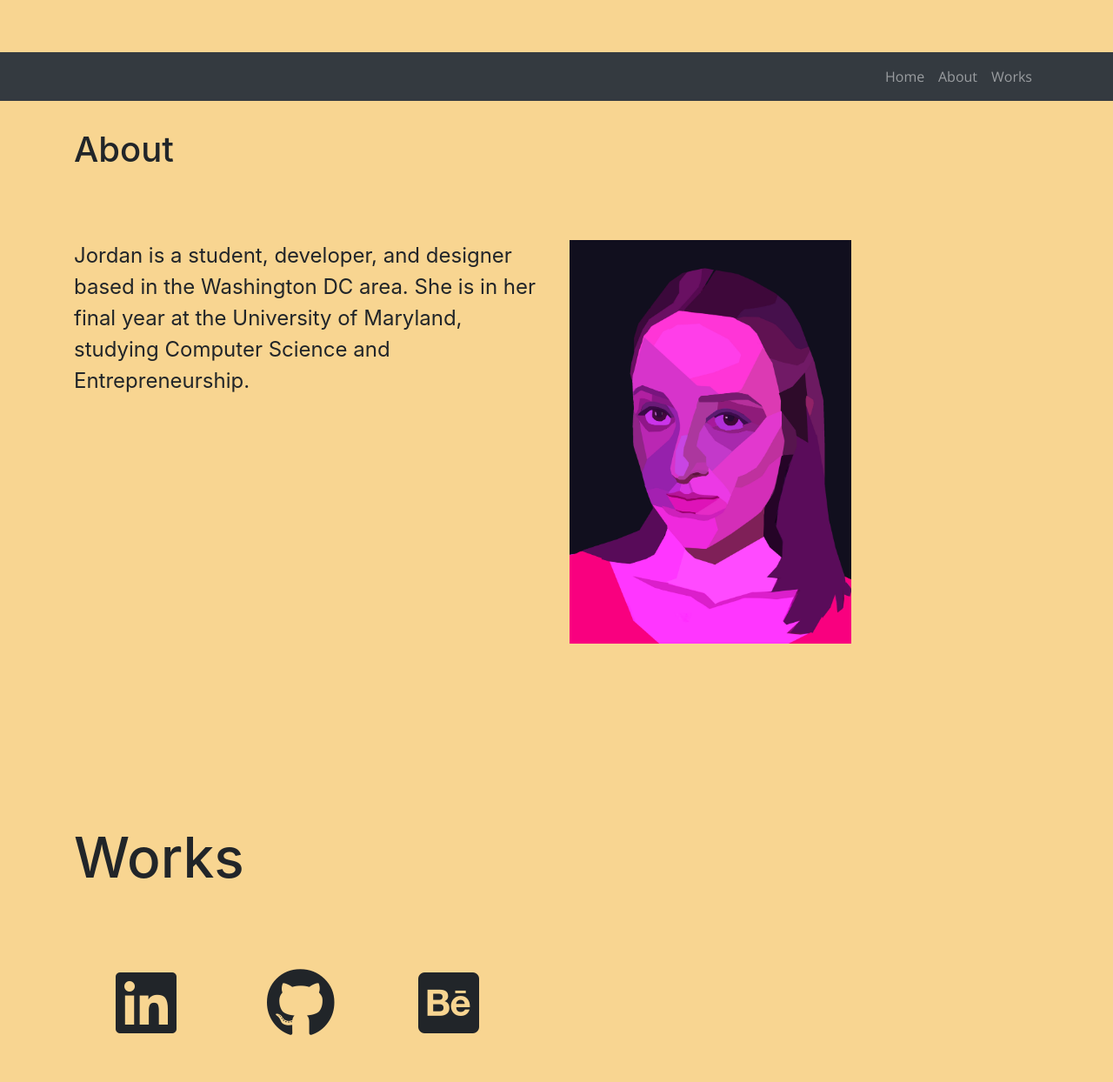
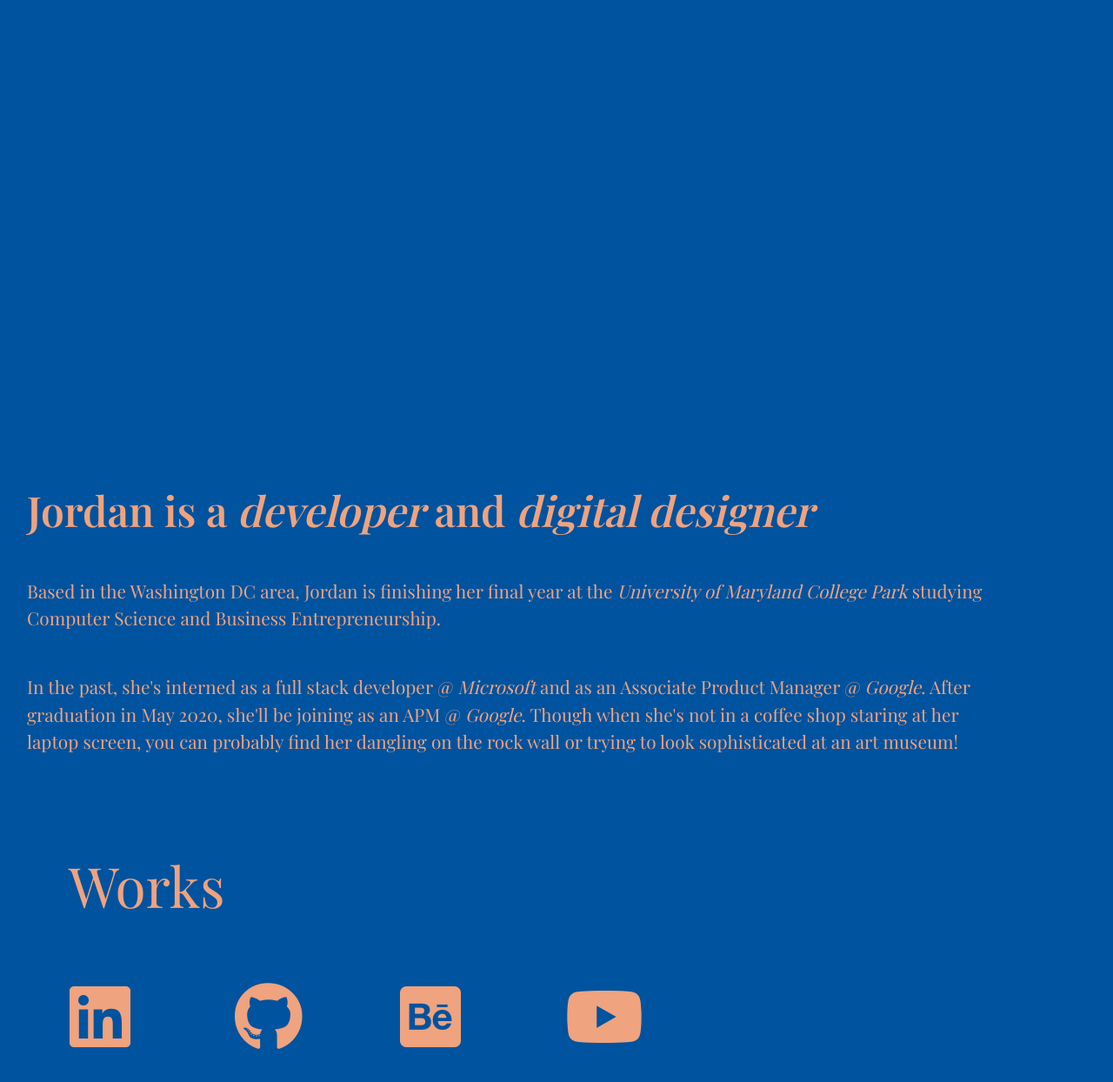
Before and after one commit to jordanrmess/jordanrmess.github.io, a website: page index.html in a window 1280 px wide. Shown: the part 684-1928 px from the top of the page at 87% size. Drawn offline with nearby package versions, Linux system fonts and the light colour scheme.

Commit message:
website revamp

```diff
--- a/css/hover.css
+++ b/css/hover.css
@@ -2373,7 +2373,7 @@
   left: 0;
   right: 0;
   bottom: 0;
-  background: #f8d591;
+  background: #efa37f;
   height: 4px;
   -webkit-transform: translateY(4px);
   transform: translateY(4px);
--- a/css/styles.css
+++ b/css/styles.css
@@ -1,16 +1,3 @@
-/*!
- * Start Bootstrap - The Big Picture (https://startbootstrap.com/template-overviews/the-big-picture)
- * Copyright 2013-2019 Start Bootstrap
- * Licensed under MIT (https://github.com/BlackrockDigital/startbootstrap-the-big-picture/blob/master/LICENSE)
- */
-/* body {
-  background: url('http://placehold.it/1920x1080') no-repeat center center fixed;
-  -webkit-background-size: cover;
-  -moz-background-size: cover;
-  background-size: cover;
-  -o-background-size: cover;
-} */
-
 html {
 	scroll-behavior: smooth;
 }
@@ -22,58 +9,26 @@ body {
 }
 
 body {
-  background-color: #f8d591;
-}
-
-.elegantshadow {
-  color: #131313;
-  background-color: #e7e5e4;
-  letter-spacing: .15em;
-  text-shadow:
-    1px -1px 0 #767676,
-    -1px 2px 1px #737272,
-    -2px 4px 1px #767474,
-    -3px 6px 1px #787777,
-    -4px 8px 1px #7b7a7a,
-    -5px 10px 1px #7f7d7d,
-    -6px 12px 1px #828181,
-    -7px 14px 1px #868585,
-    -8px 16px 1px #8b8a89,
-    -9px 18px 1px #8f8e8d,
-    -10px 20px 1px #949392,
-    -11px 22px 1px #999897,
-    -12px 24px 1px #9e9c9c,
-    -13px 26px 1px #a3a1a1,
-    -14px 28px 1px #a8a6a6,
-    -15px 30px 1px #adabab,
-    -16px 32px 1px #b2b1b0,
-    -17px 34px 1px #b7b6b5,
-    -18px 36px 1px #bcbbba,
-    -19px 38px 1px #c1bfbf,
-    -20px 40px 1px #c6c4c4,
-    -21px 42px 1px #cbc9c8,
-    -22px 44px 1px #cfcdcd,
-    -23px 46px 1px #d4d2d1,
-    -24px 48px 1px #d8d6d5,
-    -25px 50px 1px #dbdad9,
-    -26px 52px 1px #dfdddc,
-    -27px 54px 1px #e2e0df,
-    -28px 56px 1px #e4e3e2;
+	background-color: #00539e;
 }
 
 
+
 .navbar {
-  font-family: 'Open Sans', sans-serif;
+	font-family: 'Playfair Display', serif;
 	font-weight: 200;
+	background-color: #00539e !important;
+
 
 }
 
 #cover_text {
 	padding-top: 4rem;
-  font-family: 'Open Sans', sans-serif;
-  font-size:5rem;
+	font-family: 'Playfair Display', serif;
+	font-size: 5rem;
 	font-weight: 200;
-  color: #4F5A65;
+	color:
+		#efa37f;
 
 
 }
@@ -86,118 +41,83 @@ body {
 
 section {
 	height: 100%;
-  width:100%;
+	width: 100%;
 }
 
-section #contact{
-  padding-left:1rem;
+section #contact {
+	padding-left: 1rem;
 }
 
 
 
 
-
+#contact{
+	font-family: 'Playfair Display', serif;
+  color:
+  #efa37f;
+}
 #contact h1 {
 	font-size: 4rem;
-  padding: 2rem 0;
 }
 
 #contact a {
 	text-decoration: none;
-  color: #212529
 }
 
 #contact a:hover {
 	text-decoration: none;
-  color: #212529;
 }
 
+.outer_contact{
+  position: relative;
+}
+.inner_contact{
+  position: absolute;
+  top:4rem;
+  left:4rem;
+}
 
-/* #contact {
-  background-color: white;
-} */
 
 .navbar a:active {
 	color: white;
 }
 
 
-/* #about {
-  background-color: #edcabd;
-} */
+#about {
+	font-family: 'Playfair Display', serif;
+	color:
+		#efa37f;
+}
 
 
-#about_text{
-  font-size: 1.5rem;
+#about_text {
+	font-size: 1.3rem;
+	color:
+		#efa37f;
 }
 
 #about h1 {
 	padding-bottom: 0.5rem;
+	font-size: 3rem;
+	font-weight: 600;
+	;
 }
 
-#about .row{
-  padding: 2rem 0 2rem 0;
+#about .row {
+	padding: 1rem 0 1rem 0;
 }
 
-.about_item{
-  margin-top:1.8rem;
+/* .about_item {
+	margin-top: 1.8rem;
 	margin-bottom: 1rem;
 	font-size: 2vw;
-  font-family: 'Open Sans',sans-serif;
+	font-family: 'Open Sans', sans-serif;
 	font-weight: 300;
 
-}
+} */
 
-#about i{
-  font-size:7vw;
-  margin: 1.3rem 0rem 0rem 0rem
-}
-
-@media only screen and (max-width:	600px){
- #about img{
-   display:none;
- }
- #about p{
-   padding:1rem;
- }
-
-}
-
-img {
-  width: 60%;
-  height: auto;
-}
-
-.small_img{
-  display:none;
-}
-
-@media only screen and (max-width: 1000px) {
-  .large_img{
-    display:none;
-  }
-  .small_img{
-    display:block;
-  }
-  .row .row{
-    padding:1rem;
-  }
-}
-
-#about img {
-  -webkit-transition: all 0.5s ease;
-  -moz-transition: all 0.5s ease;
-  -o-transition: all 0.5s ease;
-  -ms-transition: all 0.5s ease;
-  transition: all 0.5s ease;
-}
-
-#about img:hover {
-  -webkit-transform: rotate(-5deg);
-  -moz-transform: rotate(-5deg);
-  -o-transform: rotate(-5deg);
-  -ms-transform: rotate(-5deg);
-  transform: rotate(-5deg);
+#about i {
+	margin: 1.3rem 0rem 0rem 0rem;
 }
 
 .desc1 {
@@ -232,7 +152,6 @@ a:active {
 	color: inherit;
 }
 
-
 .about-link {
 	background-color: #212529;
 	border-color: #212529;
@@ -240,6 +159,14 @@ a:active {
 	padding: 1rem;
 }
 
+.about_outer{
+  position: relative;
+}
+#about_inner{
+  position:absolute;
+  bottom:1rem;
+  left:1rem;
+}
 .wrapper {
 	display: grid;
 	grid-template-columns: 100px 100px 100px;
@@ -256,15 +183,10 @@ a:active {
 	font-size: 150%;
 }
 
-.spotify-link{
-  font-weight:600;
-  color: #1eb953;
+#icons {
+	padding: 3rem 0;
 }
 
-#portfolio{
-  background-color:#B4C5E4;
+.icon{
+  padding:1rem;
 }
-
-#icons {
-  padding:3rem;
-}
--- a/index.html
+++ b/index.html
@@ -20,12 +20,14 @@
 	<link rel="stylesheet" href="https://use.fontawesome.com/releases/v5.8.1/css/all.css"
 		integrity="sha384-50oBUHEmvpQ+1lW4y57PTFmhCaXp0ML5d60M1M7uH2+nqUivzIebhndOJK28anvf" crossorigin="anonymous">
 	<link href="css/hover.css" rel="stylesheet">
+	<link href="https://fonts.googleapis.com/css?family=Playfair+Display:400,600&display=swap" rel="stylesheet">
+
 	<script src="https://unpkg.com/scrollreveal@4"></script>
 </head>
 
 <body>
 	<!-- Navigation -->
-	<nav class="navbar navbar-expand-lg navbar-dark bg-dark fixed-bottom">
+	<nav class="navbar navbar-expand-lg navbar-dark bg-dark fixed-top">
 		<div class="container">
 			<button class="navbar-toggler" type="button" data-toggle="collapse" data-target="#navbarResponsive"
 				aria-controls="navbarResponsive" aria-expanded="false" aria-label="Toggle navigation">
@@ -66,125 +68,71 @@
 		</div>
 	</section>
 
-	<section id="about">
-		<div class="container">
-			<div id="about_header" class="row">
+	<section id="about" class="about_outer">
+		<div id="about_inner" class="container">
+			<div class="row">
 				<div class="col">
 					<h1>
-						About
+						Jordan is a <i>developer</i> and <i>digital designer</i>
 					</h1>
 				</div>
 			</div>
 			<div id="about_text" class="row">
 				<div class="col-sm">
 					<p id="about_text">
-						Jordan is a student, developer, and designer based in the Washington DC area. She is in her
-						final year at the University of Maryland, studying Computer Science and Entrepreneurship.
+						Based in the Washington DC area, Jordan is finishing her final year at the <i>University of Maryland College Park</i>
+						studying Computer Science and Business Entrepreneurship.
 					</p>
 				</div>
-				<div id="img" class="col-sm">
-					<img src="media/IMG_2867.JPG">
+			</div>
+			<div class="row">
+				<div class="col">
+					<p id="about_text">In the past, she's interned as a full stack developer @ <i>Microsoft</i> and as an
+						Associate Product Manager @ <i>Google</i>. After graduation in May 2020, she'll be joining as an APM
+						@ <i>Google</i>. Though when she's not in a coffee shop staring at her laptop screen,
+						you
+						can
+						probably find her dangling on the rock wall or trying to look sophisticated at an art museum! </p>
 				</div>
 			</div>
+
 		</div>
 
-		<!-- <div class="col-sm visible-lg-block photo-frame">
-          <img class="img-fluid large_img" src="media/itme.jpeg" />
-          <img class="img-fluid small_img" src="media/itmezoom.jpeg"/>
-        </div>
-      </div> -->
+
 	</section>
 
 
-	<!-- <section id="portfolio">
-    <div class="container">
-      <div class="row">
-        <div class="col">
-          <h1>Experience</h1>
-        </div>
-      </div>
-      <div class="row">
-        <div class="col">
-            <div class="dropdown">
-                <button class="btn btn-secondary dropdown-toggle" type="button" id="dropdownMenuButton" data-toggle="dropdown" aria-haspopup="true" aria-expanded="false">
-                  Select category
-                </button>
-                <div class="dropdown-menu" aria-labelledby="dropdownMenuButton">
-                  <a class="dropdown-item">All</a>
-                  <a class="dropdown-item">Studio Art</a>
-                  <a class="dropdown-item">Digital Design</a>
-                  <a class="dropdown-item">Engineering</a>
-                </div>
-              </div>
-        </div>
-      </div>
-      <div id="test" class="card-columns">
-          <div id="art" class="card">
-               art
-              <img class="card-img-top" src="..." alt="Card image cap">
-          </div>
-          <div id="design" class="card">
-              design
-              <img class="card-img-top" src="..." alt="Card image cap">
-          </div>
-          <div id="design" class="card">
-            design2
-              <img class="card-img-top" src="..." alt="Card image cap">
-          </div>
-          <div id="eng" class="card">
-            eng
-              <img class="card-img-top" src="..." alt="Card image cap">
-          </div>
-          <div class="card">
-              <img class="card-img-top" src="..." alt="Card image cap">
-          </div>
-          <div class="card">
-              <img class="card-img-top" src="..." alt="Card image cap">
-          </div>
-          <div class="card">
-              <img class="card-img-top" src="..." alt="Card image cap">
-          </div>
-          <div class="card">
-              <img class="card-img-top" src="..." alt="Card image cap">
-          </div>
-      </div>
 
-    </div>
-  </section> -->
 
 	<!-- Page Content -->
-	<section id="contact">
-		<div class="container">
+	<section id="contact" class="outer_contact">
+		<div class="container inner_contact">
 			<div id="contact_header" class="row">
 				<div class="col-8">
 					<h1>Works</h1>
 				</div>
-      </div>
+			</div>
 			<div id="icons" class="row">
-				<!-- <div class="email col-sm-2">
-					<a href="mailto:jordanrmess@gmail.com">
-						<i class="far fa-envelope fa-5x hvr-grow"></i>
-					</a>
 
-				</div> -->
-				<div class="col-sm-2">
+				<div class="icon col-sm-2">
 					<a href="https://www.linkedin.com/in/jordan-mess">
 						<i class="fab fa-linkedin fa-5x hvr-grow"></i>
 					</a>
 				</div>
-				<!-- <div class="col-sm-2">
-					<a href="https://open.spotify.com/playlist/13AWzDzGK099oBVbjg6vvq?si=_5QkwBn9QXyymlbSqVGL-w">
-						<i class="fab fa-spotify fa-5x hvr-grow"></i>
-					</a>
-				</div> -->
-				<div class="col-sm-2">
+
+				<div class="icon col-sm-2">
 					<a href="https://github.com/jordanrmess">
 						<i class="fab fa-github fa-5x hvr-grow"></i>
 					</a>
 				</div>
-				<div class="col-sm-4">
+				<div class="icon col-sm-2">
 					<a href="https://www.behance.net/jmessc364">
 						<i class="fab fa-behance-square fa-5x hvr-grow"></i>
+					</a>
+				</div>
+				<div class="icon col-sm-2">
+					<a href="https://www.youtube.com/channel/UC5yE6DczI5vi-FzFS--LhtQ">
+						<i class="fab fa-youtube fa-5x hvr-grow"></i>
 					</a>
 				</div>
 			</div>
--- a/scripts/index.js
+++ b/scripts/index.js
@@ -5,7 +5,3 @@ ScrollReveal().reveal('#img');
 ScrollReveal().reveal('#row1', { delay: 500 })
 ScrollReveal().reveal('#row2', { delay: 1000 })
 ScrollReveal().reveal('#row3', { delay: 1500 })
-
-
-ScrollReveal().reveal('#contact_header')
-ScrollReveal().reveal('#icons', { delay: 500 })
```
Lines whose indentation alone changed are shown as unchanged.
